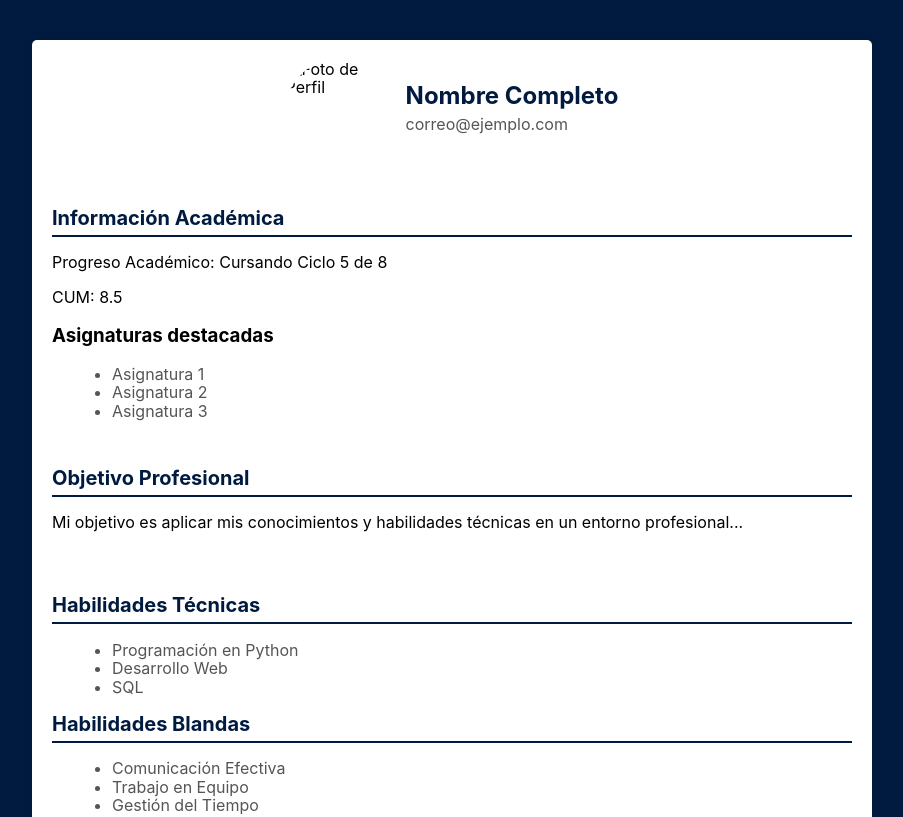
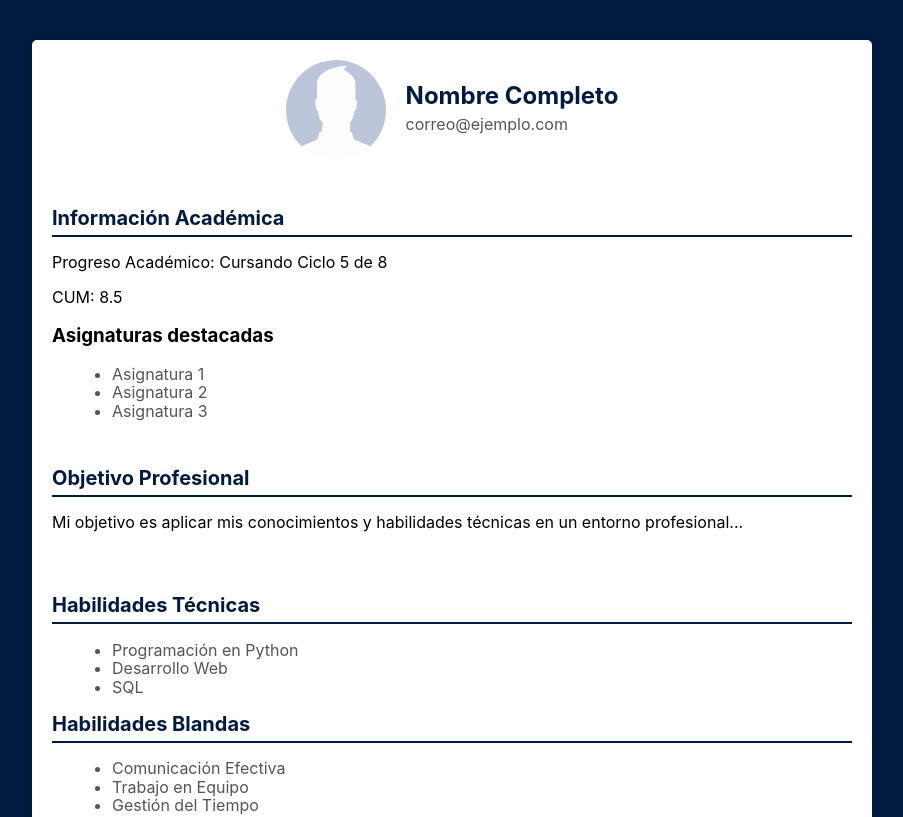
Before and after one commit to CarlEdsv/La-Gran-Coalicion, a plain HTML site: page estudiantes/html/MiCV.html in a window 1280 px wide. Shown: the top 817 px of the page, without its empty margins (188-1091 px from the left). Drawn offline with Linux system fonts and the light colour scheme.

Commit message:
Ultimos Cambios

```diff
--- a/estudiantes/html/MiCV.html
+++ b/estudiantes/html/MiCV.html
@@ -10,7 +10,7 @@
     <div class="cv-container">
 
         <div class="header">
-            <img src="imagen.png" alt="Foto de Perfil" class="profile-pic">
+            <img src="../html/imagen.png" alt="Foto de Perfil" class="profile-pic">
             <div class="personal-info">
                 <h1>Nombre Completo</h1>
                 <p><i class="fas fa-envelope"></i> correo@ejemplo.com</p>
```
Also changed, not shown: estudiantes/html/imagen.png (renamed from estudiantes/imagen.png).
